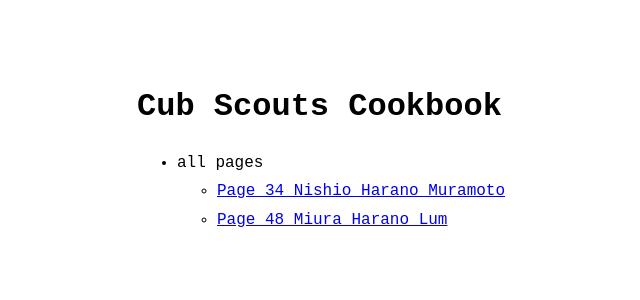
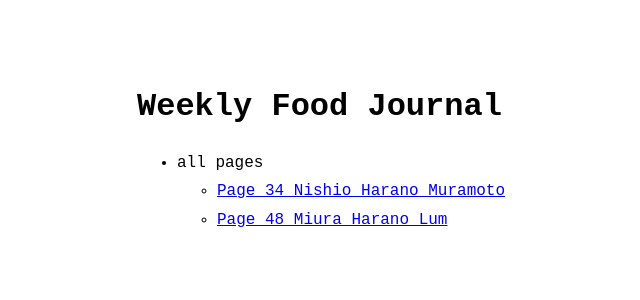
Before and after one commit to groceryshoppingisfun/weeklyfoodjournal, a Jekyll site: the page built from index.md, in a window 1280 px wide. Shown: the top 300 px of the page, without its empty margins (183-823 px from the left). Built offline with Jekyll 4.4.1, drawn with Linux system fonts in a browser that asks for light colours.

Commit message:
Update _config.yml

```diff
--- a/_config.yml
+++ b/_config.yml
@@ -1,7 +1,7 @@
-title: Cub Scouts Cookbook
+title: Weekly Food Journal
 author:  # name of site's author
 email:  # email of site's author
-url: https://boyscoutscookbook.github.io # root address of the site
+url: https://groceryshoppingisfun.github.io # root address of the site
 baseurl: "/cookbook" # subpath of the site, e.g. "/blog" (leave it blank "" if you're site shouldn't use a subpath)
 description: > # description of the site (multiple lines allowed)
   A (nearly) no-CSS, fast, minimalist Jekyll theme.
```
